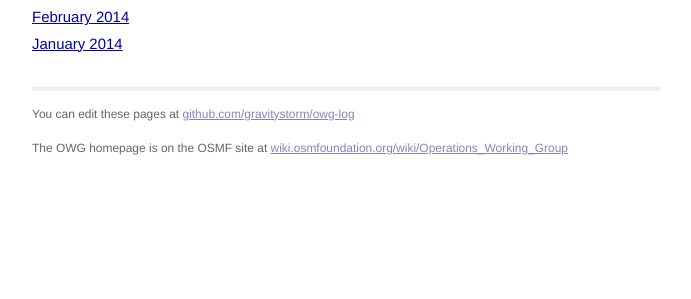
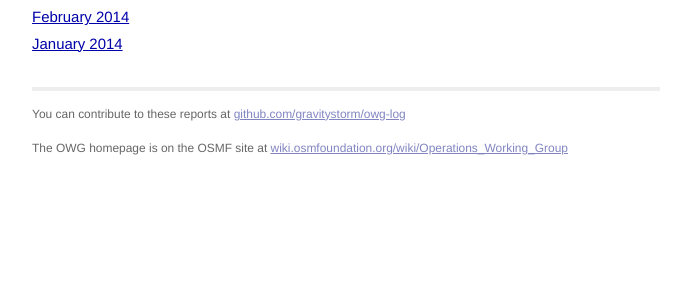
Before and after one commit to openstreetmap/owg-website, a Jekyll site: the page built from index.html, in a window 1280 px wide. Shown: the part 231-530 px from the top of the page, without its empty margins (294-985 px from the left). Built offline with Jekyll 4.4.1, drawn with Linux system fonts in a browser that asks for light colours; Markdown is read by kramdown in place of the engine named in the settings.

Commit message:
Be more explicit about why you'd contribute to the reports.

```diff
--- a/_layouts/default.html
+++ b/_layouts/default.html
@@ -25,7 +25,7 @@
 
           <div class="footer">
             <div class="contact">
-              <p>You can edit these pages at <a href="https://github.com/gravitystorm/owg-log">github.com/gravitystorm/owg-log</a></p>
+              <p>You can contribute to these reports at <a href="https://github.com/gravitystorm/owg-log">github.com/gravitystorm/owg-log</a></p>
               <p>The OWG homepage is on the OSMF site at <a href="http://wiki.osmfoundation.org/wiki/Operations_Working_Group">wiki.osmfoundation.org/wiki/Operations_Working_Group</a></p>
             </div>
           </div>
```
